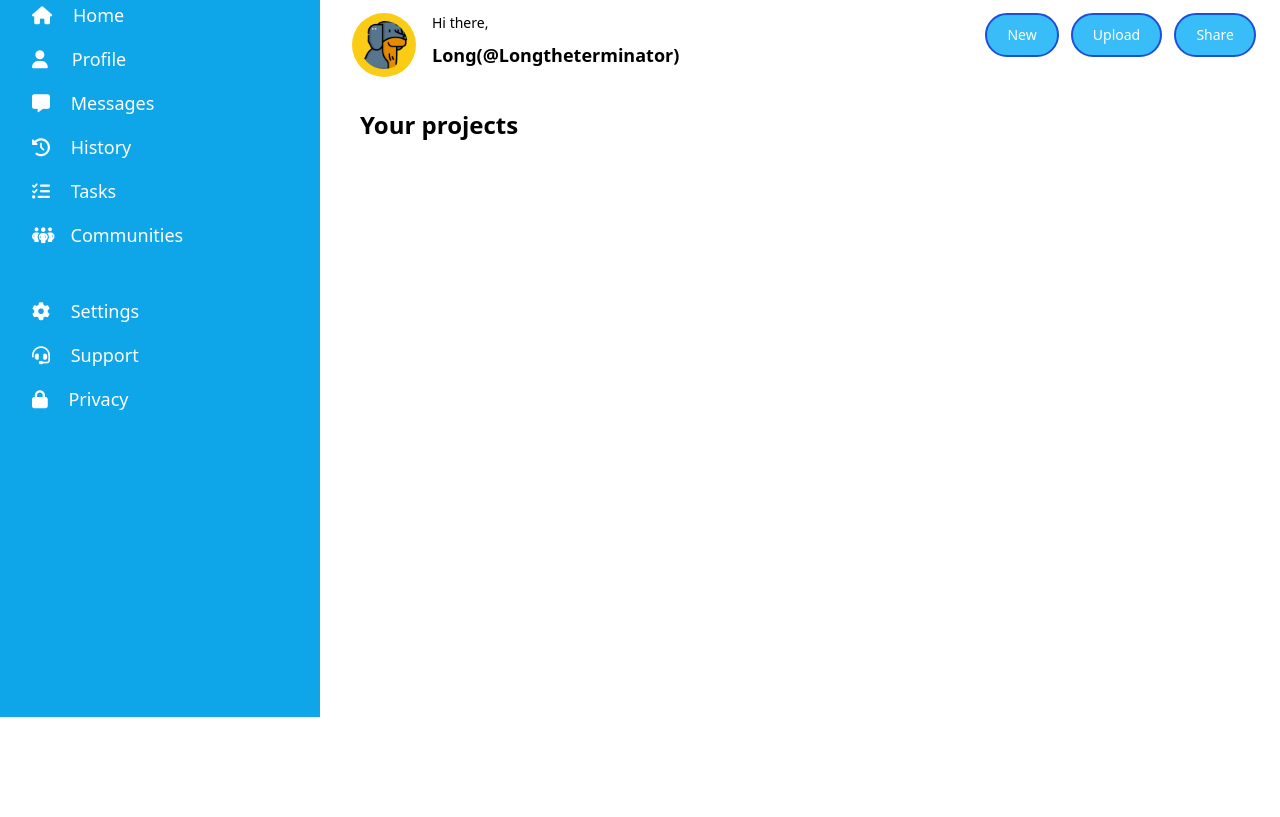
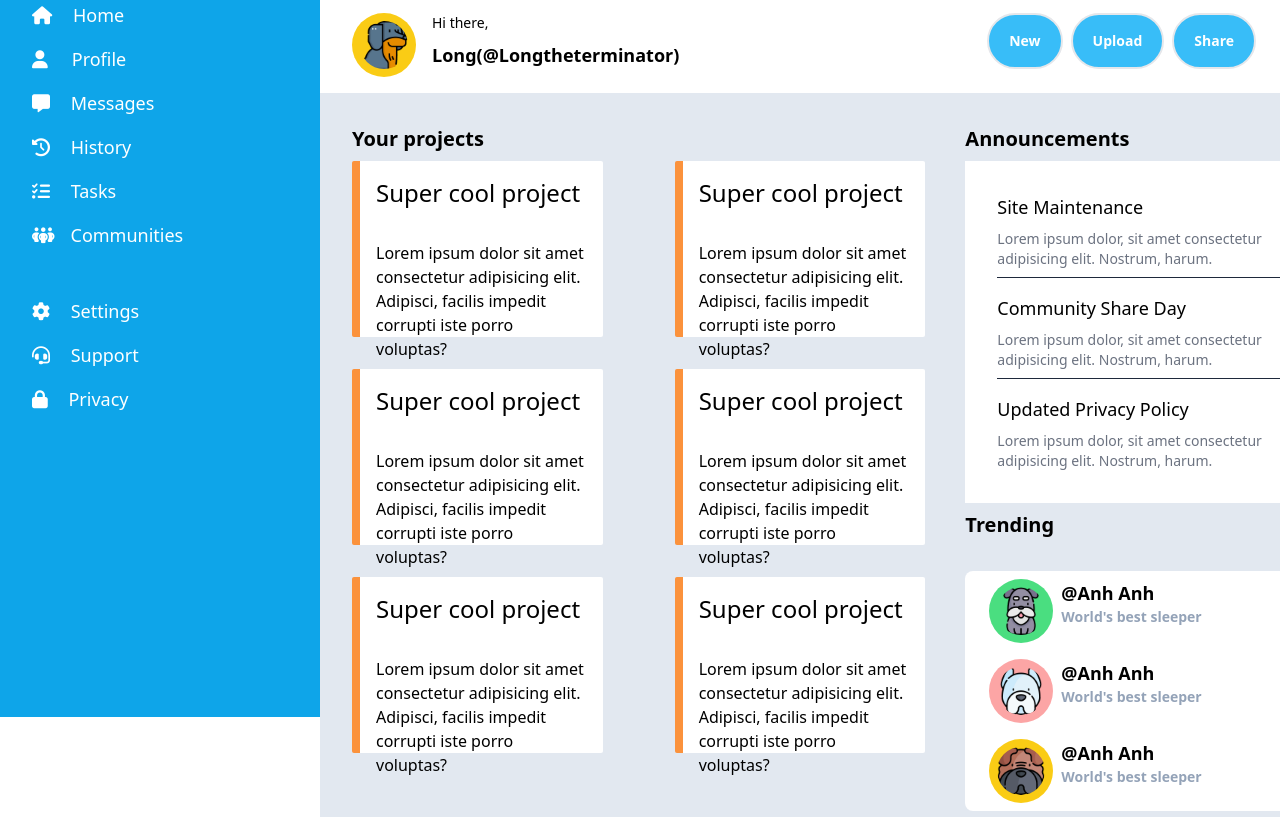
Before and after one commit to kwanzv/Admin-Dashboard, a plain HTML site: page index.html in a window 1280 px wide. Shown: the part 83-900 px from the top of the page. Before the commit the page ends 800 px from the top, so only its background shows below. Drawn offline with nearby package versions, Linux system fonts and the light colour scheme.

Commit message:
Added projects sections with 3 col grid

```diff
--- a/index.html
+++ b/index.html
@@ -47,7 +47,7 @@
       </div>
 
       <div
-      class="main-content lg:col-span-9 col-span-8  max-h-screen overflow-hidden"
+      class="main-content lg:col-span-9 col-span-8  max-h-full overflow-y-auto"
     >
       <div class="main-nav row-span-1 p-4 ">
         <div class="wrapper flex space-between items-center gap-4">
@@ -64,21 +64,85 @@
               <p class="text-lg font-bold pt-2">Long(@Longtheterminator)</p>
             </div>
           </div>
-          <div class="group-wrapper">
+          <div class="group-wrapper flex lg:flex-row flex-col justify-right">
 
-            <button type="button" class="text-blue-700 text-white hover:bg-white hover:text-black border-2 border-blue-700 bg-sky-400 hover:white focus:outline-none  font-medium rounded-full text-sm px-5 py-2.5 text-center mr-2 mb-2 ">New</button>
-            <button type="button" class="text-blue-700 text-white hover:bg-white hover:text-black border-2 border-blue-700 bg-sky-400 hover:white focus:outline-none  font-medium rounded-full text-sm px-5 py-2.5 text-center mr-2 mb-2 ">Upload</button>
-            <button type="button" class="text-blue-700 text-white hover:bg-white hover:text-black border-2 border-blue-700 bg-sky-400 hover:white focus:outline-none  font-medium rounded-full text-sm px-5 py-2.5 text-center mr-2 mb-2 ">Share</button>
+            <button type="button" class="text-blue-700 text-white hover:bg-white hover:text-black border-2 bg-sky-400 hover:white focus:outline-none  font-bold rounded-full text-sm px-5 py-2.5 text-center mr-2 mb-2 ">New</button>
+            <button type="button" class="text-blue-700 text-white hover:bg-white hover:text-black border-2 bg-sky-400 hover:white focus:outline-none  font-bold rounded-full text-sm px-5 py-2.5 text-center mr-2 mb-2 ">Upload</button>
+            <button type="button" class="text-blue-700 text-white hover:bg-white hover:text-black border-2 bg-sky-400 hover:white focus:outline-none  font-bold rounded-full text-sm px-5 py-2.5 text-center mr-2 mb-2 ">Share</button>
 
 
           </div>
         </div>
 
 
+      </div>
+      <div class="main-feed h-full grid lg:grid-cols-3 sm:grid-cols-1 gap-2 bg-slate-200">
+        <div class="grid-wrapper p-8"><p class="text-xl font-bold  pb-2">Your projects</p>
+        <div class="card bg-white h-44 border-l-8 border-l-orange-400 rounded-sm mb-8">
+          <h3 class="text-2xl p-4">Super cool project</h3>
+          <p class="text-md p-4">Lorem ipsum dolor sit amet consectetur adipisicing elit. Adipisci, facilis impedit corrupti iste porro voluptas?</p>
 
-      </div>
-      <div class="main-feed row-span-5 h-screen">
-          <p class="text-left pl-10 pt-4 text-2xl font-semibold">Your projects</p>
+
+        </div>
+        <div class="card bg-white h-44 border-l-8 border-l-orange-400 rounded-sm mb-8">    <h3 class="text-2xl p-4">Super cool project</h3>
+          <p class="text-md p-4">Lorem ipsum dolor sit amet consectetur adipisicing elit. Adipisci, facilis impedit corrupti iste porro voluptas?</p></div>
+        <div class="card bg-white h-44 border-l-8 border-l-orange-400 rounded-sm mb-8">    <h3 class="text-2xl p-4">Super cool project</h3>
+          <p class="text-md p-4">Lorem ipsum dolor sit amet consectetur adipisicing elit. Adipisci, facilis impedit corrupti iste porro voluptas?</p></div>
+
+        </div>
+
+
+        <div class="grid-wrapper p-8 mt-9">
+
+          <div class="card bg-white h-44 border-l-8 border-l-orange-400 rounded-sm mb-8">    <h3 class="text-2xl p-4">Super cool project</h3>
+          <p class="text-md p-4">Lorem ipsum dolor sit amet consectetur adipisicing elit. Adipisci, facilis impedit corrupti iste porro voluptas?</p></div>
+          <div class="card bg-white h-44 border-l-8 border-l-orange-400 rounded-sm mb-8">    <h3 class="text-2xl p-4">Super cool project</h3>
+          <p class="text-md p-4">Lorem ipsum dolor sit amet consectetur adipisicing elit. Adipisci, facilis impedit corrupti iste porro voluptas?</p></div>
+          <div class="card bg-white h-44 border-l-8 border-l-orange-400 rounded-sm mb-8">    <h3 class="text-2xl p-4">Super cool project</h3>
+          <p class="text-md p-4">Lorem ipsum dolor sit amet consectetur adipisicing elit. Adipisci, facilis impedit corrupti iste porro voluptas?</p></div>
+        </div>
+        <div class="grid-wrapper"><p class="text-xl font-bold pt-8 pb-2">Announcements</p>
+          <div class="first-card-section p-8 text-left h-84 w-96 bg-white">
+            <p class="text-lg font-semi-bold t">Site Maintenance </p>
+            <p class="text-sm text-gray-500 pt-2 border-b border-b-slate-800 pb-2">Lorem ipsum dolor, sit amet consectetur adipisicing elit. Nostrum, harum.</p>
+            <p class="text-lg font-semi-bold pt-4">Community Share Day</p>
+            <p class="text-sm text-gray-500 pt-2 border-b border-b-slate-800 pb-2">Lorem ipsum dolor, sit amet consectetur adipisicing elit. Nostrum, harum.</p>
+            <p class="text-lg font-semi-bold pt-4">Updated Privacy Policy</p>
+            <p class="text-sm text-gray-500 pt-2 ">Lorem ipsum dolor, sit amet consectetur adipisicing elit. Nostrum, harum.</p>
+          </div>
+
+          <p class="text-xl font-bold text mt-2">Trending</p>
+
+          <div class="second-card-section mt-8 text-left h-84 w-96 bg-white flex flex-col rounded-lg">
+            <div class="profile-wrapper p-2 flex">
+              <img src="./images/dog.png" class="inline ml-4 bg-green-400 h-16 rounded-full p-2"alt="" >
+              <div class="profile-text text-lg ml-2 font-bold"><p>
+                @Anh Anh
+              </p>
+              <p class="text-sm text-slate-400">World's best sleeper</p>
+            </div>
+            </div>
+            <div class="profile-wrapper p-2 flex">
+              <img src="./images/dogo-argentino.png" class="inline ml-4 bg-red-300 h-16 rounded-full p-2"alt="" >
+              <div class="profile-text text-lg ml-2 font-bold"><p>
+                @Anh Anh
+              </p>
+              <p class="text-sm text-slate-400">World's best sleeper</p>
+            </div>
+            </div>
+            <div class="profile-wrapper p-2 flex">
+              <img src="./images/shar-pei.png" class="inline ml-4 bg-yellow-400 h-16 rounded-full p-2"alt="" >
+              <div class="profile-text text-lg ml-2 font-bold"><p>
+                @Anh Anh
+              </p>
+              <p class="text-sm text-slate-400">World's best sleeper</p>
+            </div>
+            </div>
+          </div>
+
+
+        </div>
+
       </div>
     </div>
 
```
Also changed, not shown: images/dog.png (added), images/dogo-argentino.png (added), images/shar-pei.png (added).
